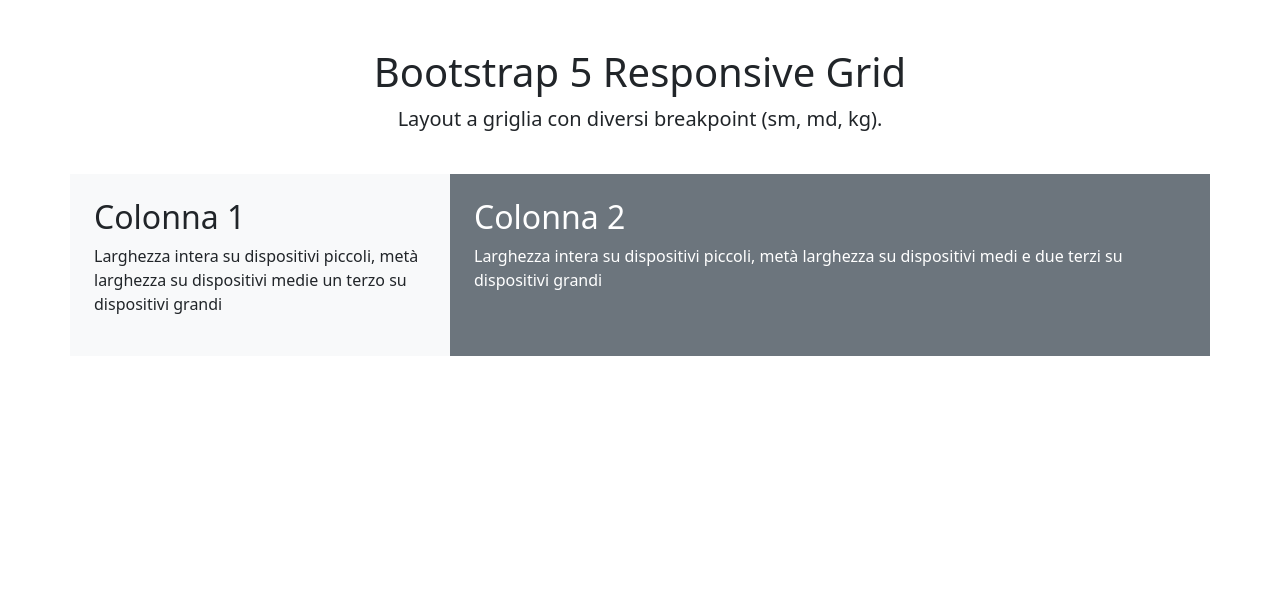
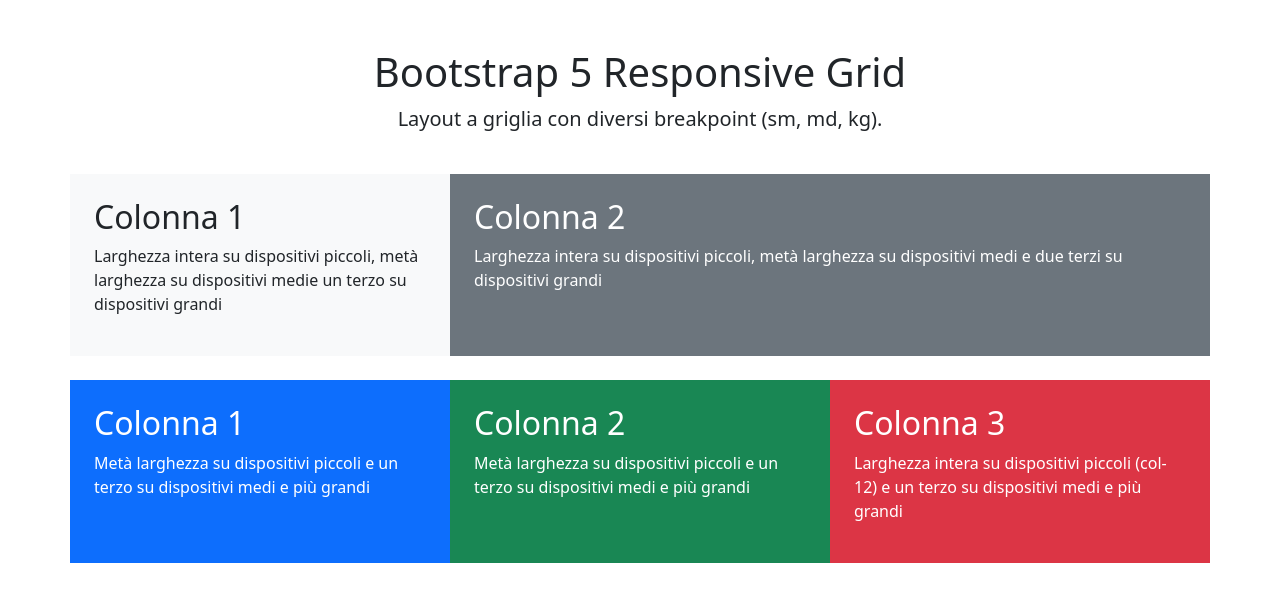
Before and after one commit to christiantondo/htmlcss-bootstrap-layout, a plain HTML site: page index.html in a window 1280 px wide. Drawn offline with nearby package versions, Linux system fonts and the light colour scheme.

Commit message:
row 3 completed

```diff
--- a/index.html
+++ b/index.html
@@ -40,8 +40,18 @@
 
         <!-- Riga 3 -->
         <div class="row my-4 text-white">
-
-
+            <div class="col-6 col-md-4 bg-primary p-4">
+                <h2>Colonna 1</h2>
+                <p>Metà larghezza su dispositivi piccoli e un terzo su dispositivi medi e più grandi</p>
+            </div>
+            <div class="col-6 col-md-4 bg-success p-4">
+                <h2>Colonna 2</h2>
+                <p>Metà larghezza su dispositivi piccoli e un terzo su dispositivi medi e più grandi</p>
+            </div>
+            <div class="col-12 col-md-4 bg-danger p-4">
+                <h2>Colonna 3</h2>
+                <p>Larghezza intera su dispositivi piccoli (col-12) e un terzo su dispositivi medi e più grandi</p>
+            </div>
         </div>
 
     </div>
```
